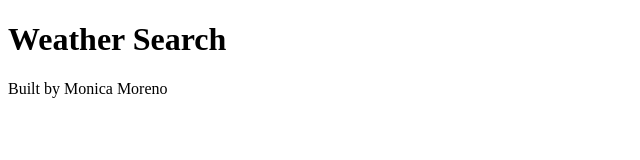
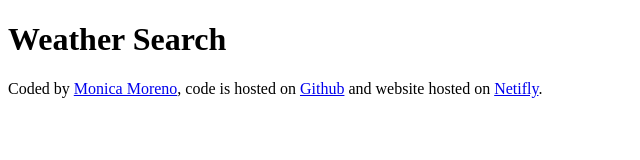
Before and after one commit to momo1303/weather-project-vanilla, a plain HTML site: page index.html in a window 1280 px wide. Shown: the whole page, without its empty margins (0-640 px from the left). Drawn offline with Linux system fonts and the light colour scheme.

Commit message:
Added links to the footer

```diff
--- a/index.html
+++ b/index.html
@@ -7,6 +7,12 @@
   </head>
   <body>
     <h1>Weather Search</h1>
-    <footer>Built by Monica Moreno</footer>
+    <footer>
+      Coded by <a href="https://github.com/momo1303">Monica Moreno</a>, code is
+      hosted on
+      <a href="https://github.com/momo1303/weather-project-vanilla">Github</a>
+      and website hosted on
+      <a href="https://weather-app-vanillla.netlify.app/">Netifly</a>.
+    </footer>
   </body>
 </html>
```
